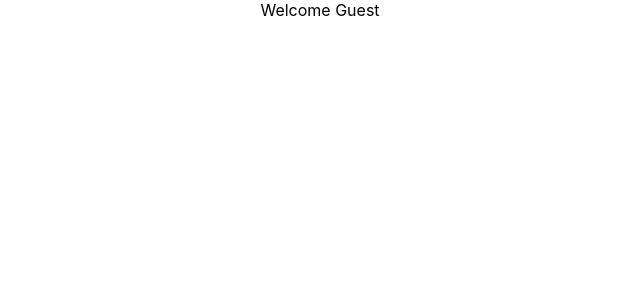
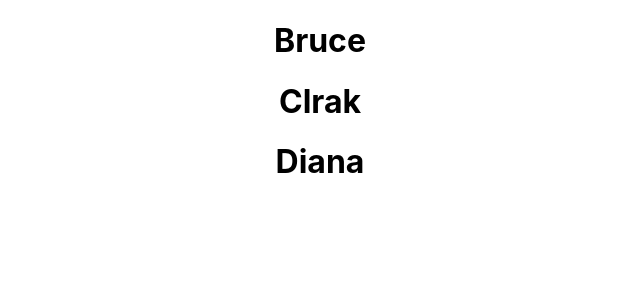
Before and after one commit to abolnaits/hello-world, a React (Create React App) app: page / in a window 1280 px wide. Shown: the top 300 px of the page, without its empty margins (320-960 px from the left). Built offline with nearby package versions, Linux system fonts and the light colour scheme.

Commit message:
Map list

```diff
--- a/src/components/ParentComponent.js
+++ b/src/components/ParentComponent.js
@@ -9,7 +9,8 @@ class ParentComponent extends Component{
         super()
         this.state ={
             parentName: 'Parent C',
-            isLoggedIn : false
+            isLoggedIn : false,
+            names : ['Bruce','Clrak','Diana']
         }
         //Binding
         this.greet = this.greetParent.bind(this)
@@ -25,10 +26,29 @@ class ParentComponent extends Component{
     render(){
 
         return(
+            <div>
+                {/*
+                <h1>{this.state.names[0]}</h1>
+                <h1>{this.state.names[1]}</h1>
+                <h1>{this.state.names[2]}</h1>
+                */}
+
+                {
+                    this.state.names.map((name)=>{
+                        return <h1>{name}</h1>
+                    })
+                }
+            </div>
+        )
+        /*
+        return(
+
             this.state.isLoggedIn ?
             <div>Welcome User</div> :
             <div>Welcome Guest</div>
-        )
+
+
+        )*/
         /*
         let message ;
         if(this.state.isLoggedIn){
```
Also changed, not shown: 1 other file (tests, documents, lock files or other folders).
